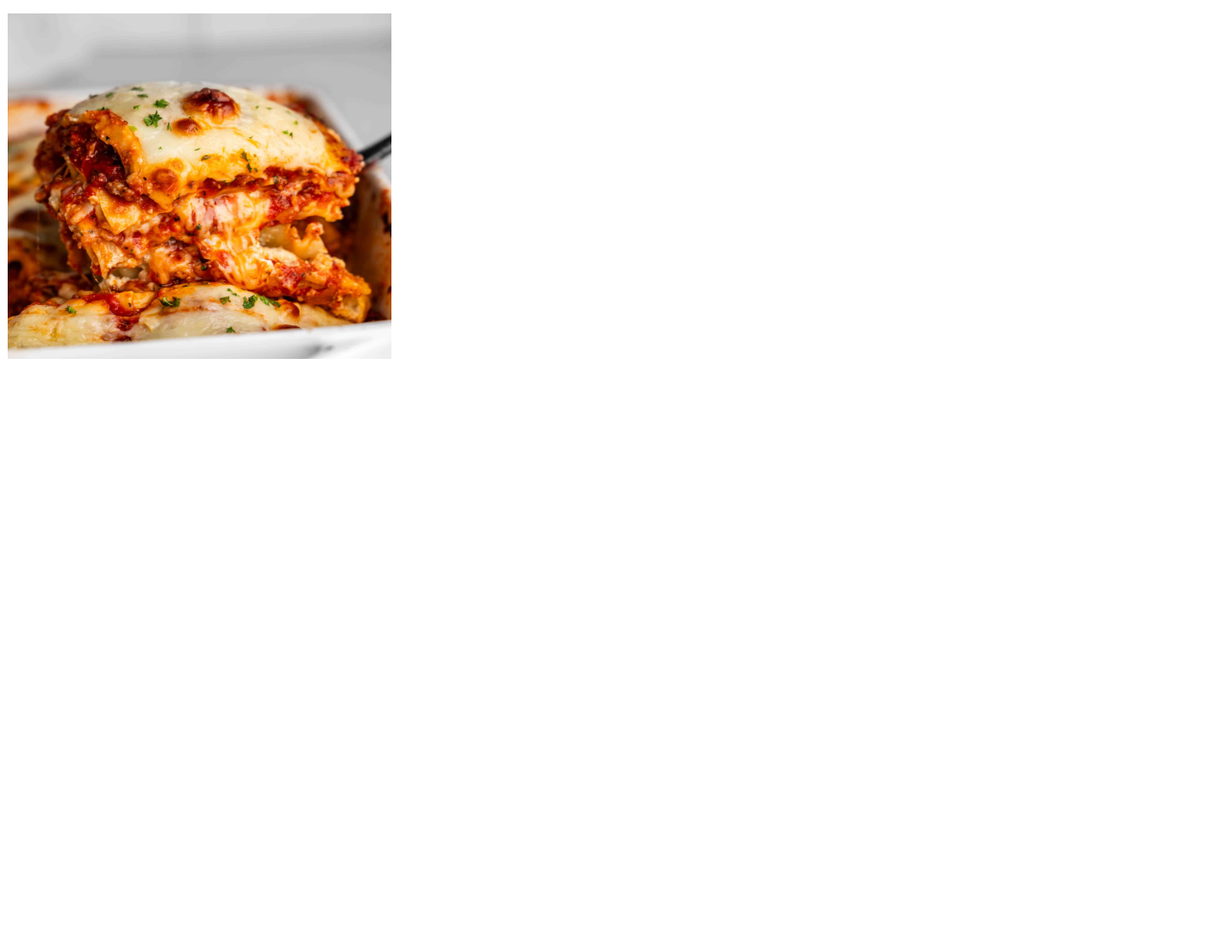
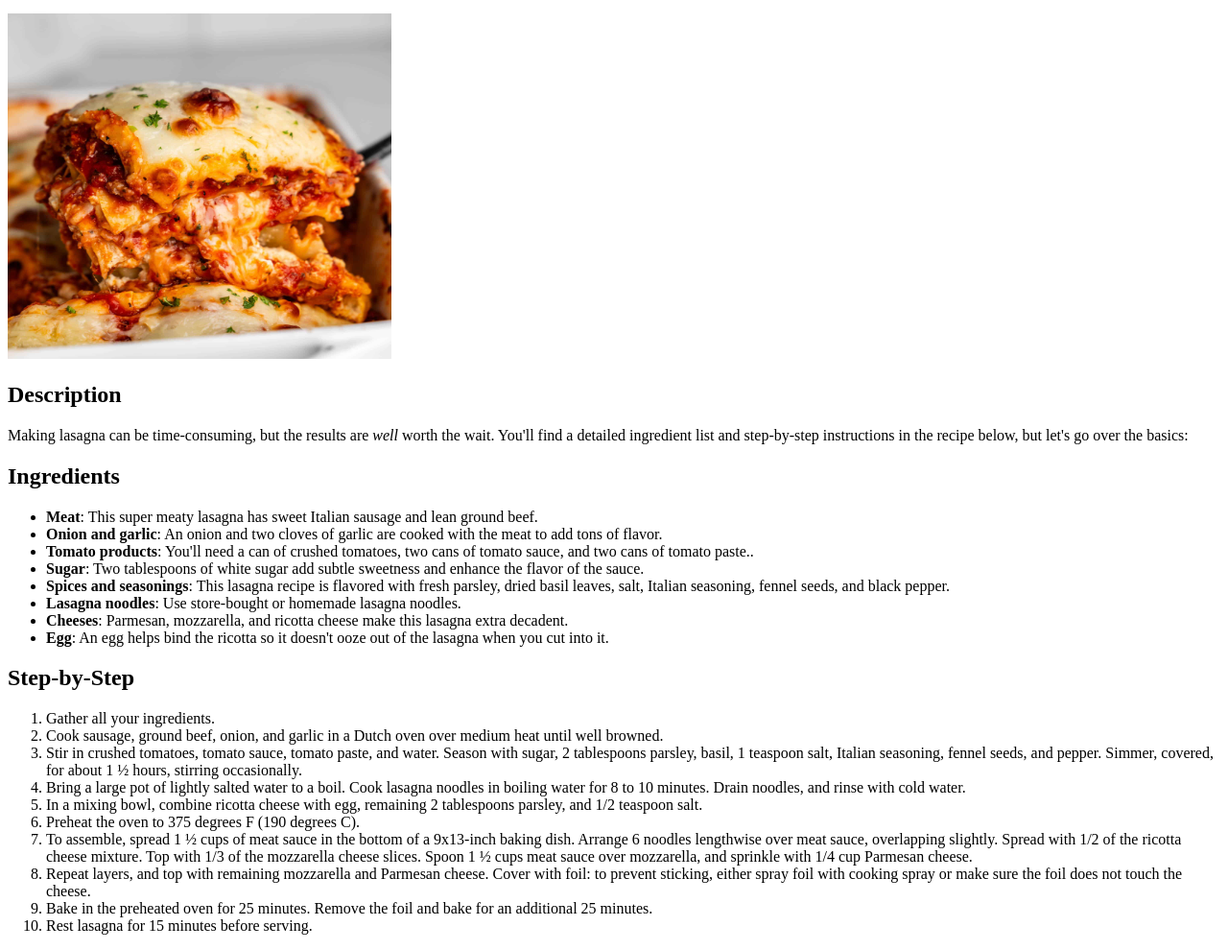
Before and after one commit to Tragiciy/odin-recipes, a plain HTML site: page recipes/lasagna.html in a window 1280 px wide. Shown: the part 100-1090 px from the top of the page at 96% size. Before the commit the page ends 800 px from the top, so only its background shows below. Drawn offline with Linux system fonts and the light colour scheme.

Commit message:
finish lasagna recipe page content

```diff
--- a/recipes/lasagna.html
+++ b/recipes/lasagna.html
@@ -9,5 +9,31 @@
     <h1>Lasagna Recipe</h1>
     <p><a href="../index.html">Main Page</a></p>
     <img src="../images/lasagna.jpg" alt="Lasagna" height="360" width="400">
+    <h2>Description</h2>
+    <p>Making lasagna can be time-consuming, but the results are <i>well</i> worth the wait. You'll find a detailed ingredient list and step-by-step instructions in the recipe below, but let's go over the basics:</p>
+    <h2>Ingredients</h2>
+    <ul>
+        <li><b>Meat</b>: This super meaty lasagna has sweet Italian sausage and lean ground beef.</li>
+        <li><b>Onion and garlic</b>: An onion and two cloves of garlic are cooked with the meat to add tons of flavor.</li>
+        <li><b>Tomato products</b>: You'll need a can of crushed tomatoes, two cans of tomato sauce, and two cans of tomato paste..</li>
+        <li><b>Sugar</b>: Two tablespoons of white sugar add subtle sweetness and enhance the flavor of the sauce.</li>
+        <li><b>Spices and seasonings</b>: This lasagna recipe is flavored with fresh parsley, dried basil leaves, salt, Italian seasoning, fennel seeds, and black pepper.</li>
+        <li><b>Lasagna noodles</b>: Use store-bought or homemade lasagna noodles.</li>
+        <li><b>Cheeses</b>:  Parmesan, mozzarella, and ricotta cheese make this lasagna extra decadent.</li>
+        <li><b>Egg</b>:  An egg helps bind the ricotta so it doesn't ooze out of the lasagna when you cut into it.</li>
+    </ul>
+    <h2>Step-by-Step</h2>
+    <ol>
+        <li>Gather all your ingredients.</li>
+        <li>Cook sausage, ground beef, onion, and garlic in a Dutch oven over medium heat until well browned.</li>
+        <li>Stir in crushed tomatoes, tomato sauce, tomato paste, and water. Season with sugar, 2 tablespoons parsley, basil, 1 teaspoon salt, Italian seasoning, fennel seeds, and pepper. Simmer, covered, for about 1 ½ hours, stirring occasionally.</li>
+        <li>Bring a large pot of lightly salted water to a boil. Cook lasagna noodles in boiling water for 8 to 10 minutes. Drain noodles, and rinse with cold water.</li>
+        <li>In a mixing bowl, combine ricotta cheese with egg, remaining 2 tablespoons parsley, and 1/2 teaspoon salt.</li>
+        <li>Preheat the oven to 375 degrees F (190 degrees C).</li>
+        <li>To assemble, spread 1 ½ cups of meat sauce in the bottom of a 9x13-inch baking dish. Arrange 6 noodles lengthwise over meat sauce, overlapping slightly. Spread with 1/2 of the ricotta cheese mixture. Top with 1/3 of the mozzarella cheese slices. Spoon 1 ½ cups meat sauce over mozzarella, and sprinkle with 1/4 cup Parmesan cheese.</li>
+        <li>Repeat layers, and top with remaining mozzarella and Parmesan cheese. Cover with foil: to prevent sticking, either spray foil with cooking spray or make sure the foil does not touch the cheese.</li>
+        <li>Bake in the preheated oven for 25 minutes. Remove the foil and bake for an additional 25 minutes.</li>
+        <li>Rest lasagna for 15 minutes before serving.</li>
+    </ol>
 </body>
 </html>
```
